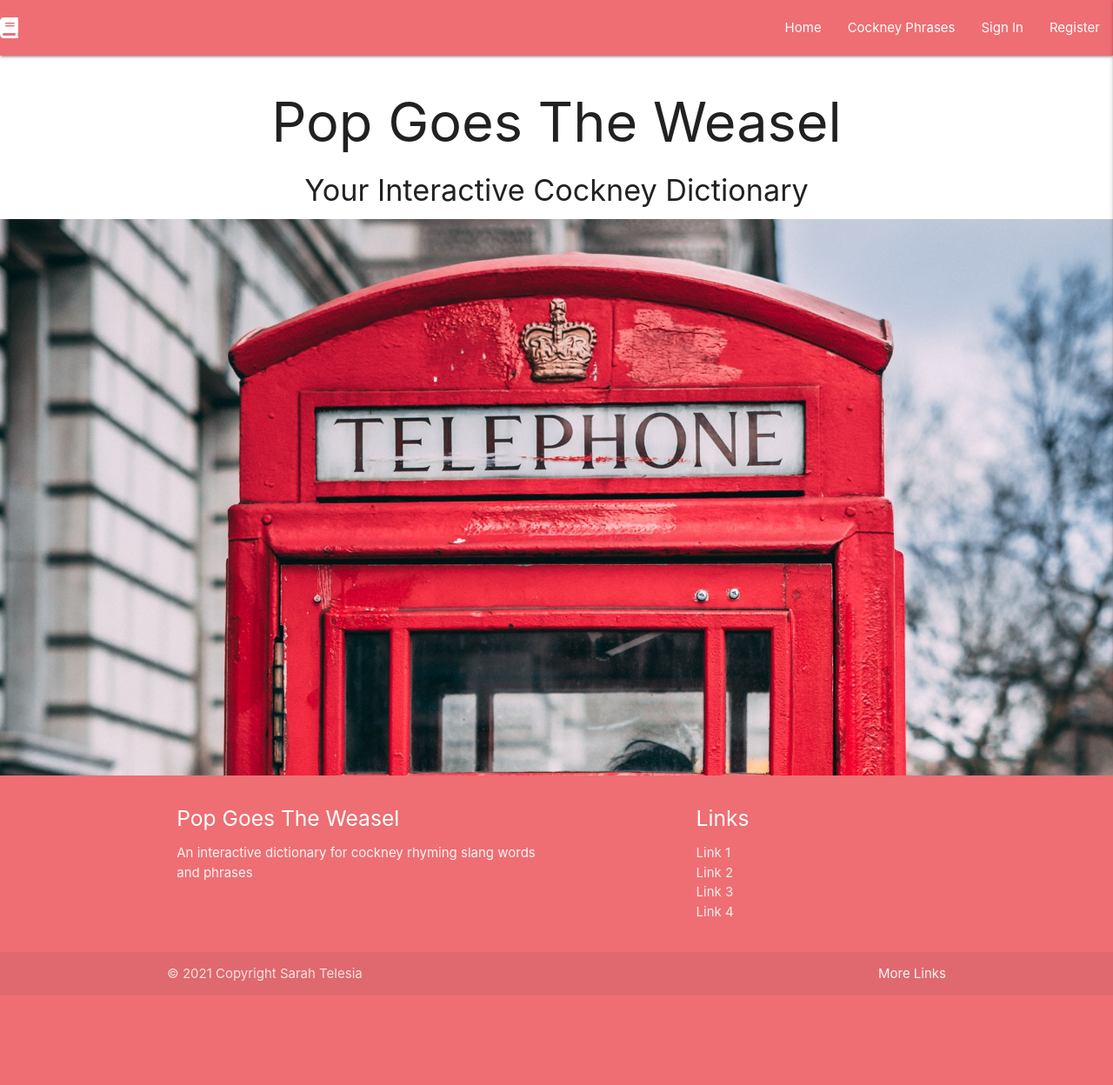
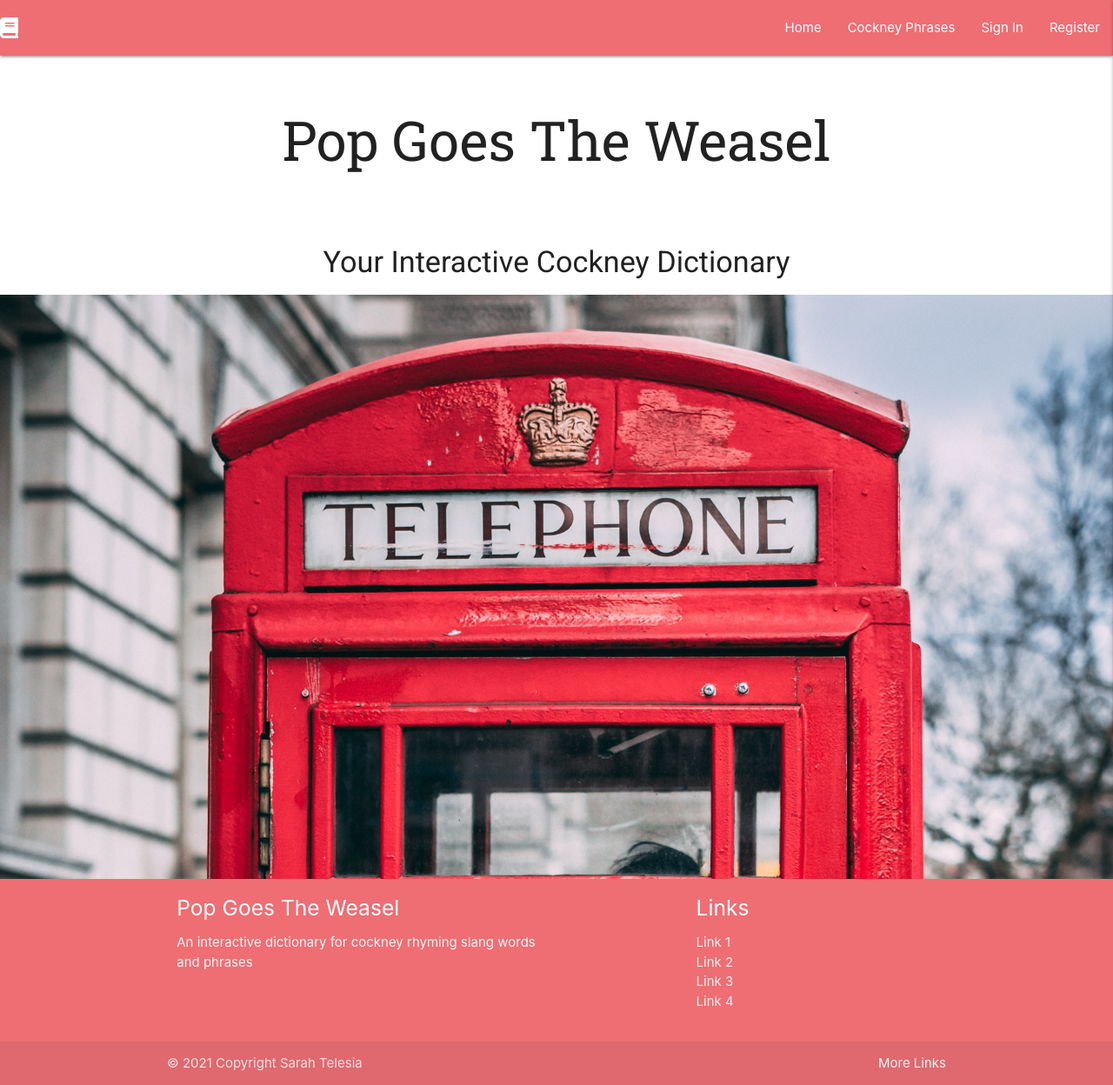
Before and after one commit to Telesia/pop_goes_the_weasel, a Flask app: page / in a window 1280 px wide; the page is wider, and only the part inside the window is pictured. Shown: that part at 87% size. Before the commit the page ends 1145 px from the top of that part, so only its background shows below. Run offline with Flask 2, Linux system fonts and the light colour scheme; data that the repository does not hold is empty; some libraries are stand-ins or nearby versions.

Commit message:
Add custom css for home page

```diff
--- a/static/css/style.css
+++ b/static/css/style.css
@@ -1,5 +1,24 @@
+@import url('https://fonts.googleapis.com/css2?family=Roboto+Slab:wght@100;200;300;400;500;600;700;800;900&family=Roboto:ital,wght@0,100;0,300;0,400;0,500;0,700;0,900;1,100;1,300;1,400;1,500;1,700;1,900&display=swap');
+
+/* ---------- Fonts ----------*/
+
+h1, h2 {
+    font-family: "Roboto Slab", sans-serif;
+}
+
+h3, h4 {
+    font-family: "Roboto", sans-serif;
+}
+
 .flashes h4 {
     line-height: 2;
+}
+
+/* ---------- Home ----------*/
+
+.title,
+.subtitle {
+    padding: 20px;
 }
 
 /* ---------- Images ----------*/
@@ -10,7 +29,24 @@
     height: 80vh;
 }
 
+.img {
+    background:  no-repeat;
+    background-size: cover;
+}
+
 .hero-img {
     background-image: url('../images/london_red_phonebox.jpg');
-    background-size: cover;
+    animation-name: hero-zoom;
+    animation-duration: 5s;
+    animation-fill-mode: forwards;
 }
+
+@keyframes hero-zoom {
+  from {
+    transform: scale(1);
+
+  }
+  to {
+    transform: scale(1.05);
+  }
+}
--- a/templates/home.html
+++ b/templates/home.html
@@ -2,12 +2,16 @@
 {% block content%}
     <!-- Page Title -->
     <div class="header center-align">
-        <h1 >Pop Goes The Weasel</h1>
-        <h4 >Your Interactive Cockney Dictionary</h4>
+        <div class="title">
+            <h1 >Pop Goes The Weasel</h1>
+        </div>
+        <div class="subtitle">
+            <h4 >Your Interactive Cockney Dictionary</h4>
+        </div>
     </div>
 
     <!-- Hero Image -->
-    <div class="hero-img img-container">
+    <div class="hero-img img-container img">
 
     </div>
 
```
